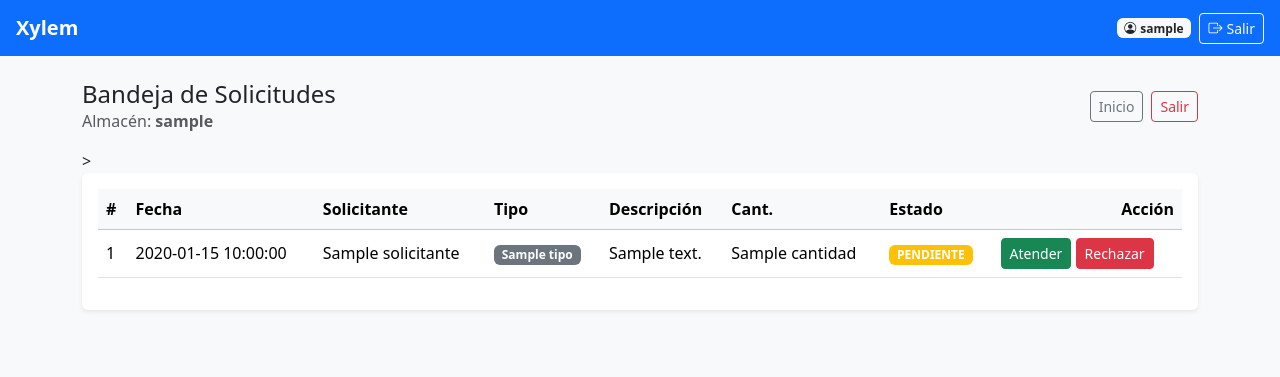
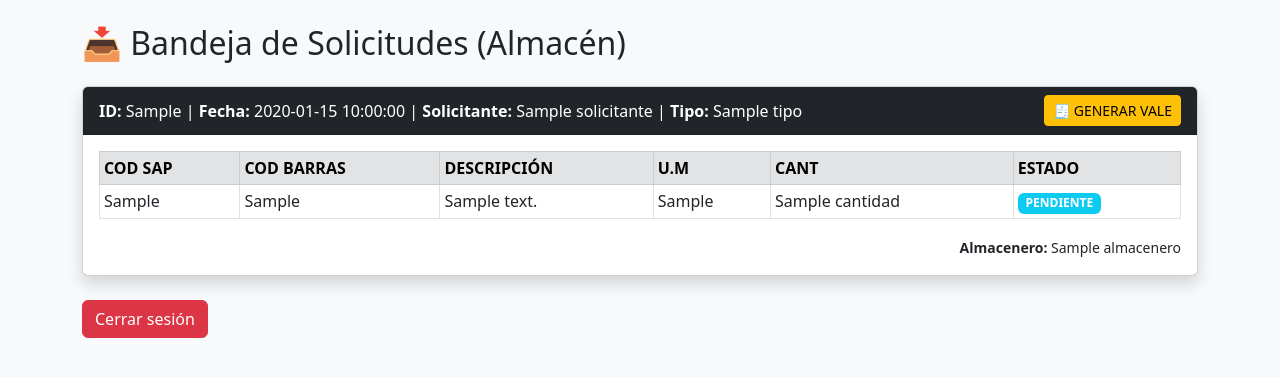
Before and after one commit to Edwin43-star/solicitudes-almacen-xylem, a Flask app: template templates/bandeja.html in a window 1280 px wide. Shown: the top 377 px of the page. Run offline with Flask 3, Linux system fonts and the light colour scheme; the visitor is signed in with stand-in values (Sample User, id 1); the template is opened without the code that fills it: most values are stand-ins (such as "Sample title", 1, 10 or a date in 2020); parts of the project's set-up code (start-up, migrations or seed data) failed here and were passed over.

Commit message:
Add files via upload

```diff
--- a/templates/bandeja.html
+++ b/templates/bandeja.html
@@ -1,90 +1,70 @@
-{% extends "base.html" %}
-{% block content %}
+<!DOCTYPE html>
+<html lang="es">
+<head>
+  <meta charset="UTF-8">
+  <title>Bandeja - Solicitudes</title>
+  <link href="https://cdn.jsdelivr.net/npm/bootstrap@5.3.0/dist/css/bootstrap.min.css" rel="stylesheet">
+</head>
 
-<div class="d-flex align-items-center justify-content-between mb-3">
+<body class="bg-light">
+
+<div class="container py-4">
+  <h2 class="mb-4">📥 Bandeja de Solicitudes (Almacén)</h2>
+
+  {% for sol in solicitudes %}
+    <div class="card shadow mb-4">
+      <div class="card-header bg-dark text-white">
+        <div class="d-flex justify-content-between align-items-center">
           <div>
-    <h4 class="mb-0">Bandeja de Solicitudes</h4>
-    <div class="text-muted">Almacén: <b>{{ session.get("usuario","") }}</b></div>
+            <strong>ID:</strong> {{ sol.id_solicitud }} |
+            <strong>Fecha:</strong> {{ sol.fecha }} |
+            <strong>Solicitante:</strong> {{ sol.solicitante }} |
+            <strong>Tipo:</strong> {{ sol.tipo }}
           </div>
 
-  <div class="d-flex gap-2">
-    <a class="btn btn-outline-secondary btn-sm" href="{{ url_for('inicio') }}">
-      Inicio
-    </a>
-    <a class="btn btn-outline-danger btn-sm" href="{{ url_for('logout') }}">
-      Salir
-    </a>
+          <form action="/generar_vale/{{ sol.id_solicitud }}" method="POST">
+            <button class="btn btn-warning btn-sm">
+              🧾 GENERAR VALE
+            </button>
+          </form>
         </div>
-</div>>
+      </div>
 
-{% if error %}
-  <div class="alert alert-danger">{{ error }}</div>
-{% endif %}
-
-<div class="card shadow-sm border-0">
       <div class="card-body">
-
-    <div class="table-responsive">
-      <table class="table table-hover align-middle">
-        <thead class="table-light">
+        <table class="table table-bordered table-sm">
+          <thead class="table-secondary">
             <tr>
-            <th>#</th>
-            <th>Fecha</th>
-            <th>Solicitante</th>
-            <th>Tipo</th>
-            <th>Descripción</th>
-            <th>Cant.</th>
-            <th>Estado</th>
-            <th class="text-end">Acción</th>
+              <th>COD SAP</th>
+              <th>COD BARRAS</th>
+              <th>DESCRIPCIÓN</th>
+              <th>U.M</th>
+              <th>CANT</th>
+              <th>ESTADO</th>
             </tr>
           </thead>
           <tbody>
-{% if solicitudes %}
-    {% for s in solicitudes %}
+            {% for it in sol.items %}
             <tr>
-        <td>{{ loop.index }}</td>
-        <td>{{ s.fecha }}</td>
-        <td>{{ s.solicitante }}</td>
-        <td><span class="badge bg-secondary">{{ s.tipo }}</span></td>
-        <td>{{ s.descripcion }}</td>
-        <td>{{ s.cantidad }}</td>
-        <td>
-            <span class="badge
-                {% if s.estado == 'PENDIENTE' %}bg-warning
-                {% elif s.estado == 'ATENDIDO' %}bg-success
-                {% else %}bg-danger{% endif %}">
-                {{ s.estado }}
-            </span>
-        </td>
-        <td>
-            {% if s.estado == "PENDIENTE" %}
-            <form method="post" action="/actualizar_estado" style="display:inline">
-                <input type="hidden" name="fila" value="{{ s.fila }}">
-                <input type="hidden" name="estado" value="ATENDIDO">
-                <button class="btn btn-sm btn-success">Atender</button>
-            </form>
-
-            <form method="post" action="/actualizar_estado" style="display:inline">
-                <input type="hidden" name="fila" value="{{ s.fila }}">
-                <input type="hidden" name="estado" value="RECHAZADO">
-                <button class="btn btn-sm btn-danger">Rechazar</button>
-            </form>
-            {% else %}
-                —
-            {% endif %}
-        </td>
+              <td>{{ it.codigo_sap }}</td>
+              <td>{{ it.codigo_barras }}</td>
+              <td>{{ it.descripcion }}</td>
+              <td>{{ it.um }}</td>
+              <td>{{ it.cantidad }}</td>
+              <td><span class="badge bg-info">{{ it.estado }}</span></td>
             </tr>
             {% endfor %}
-{% else %}
-    <tr>
-        <td colspan="8">No hay solicitudes.</td>
-    </tr>
-{% endif %}
           </tbody>
         </table>
+
+        <div class="text-end">
+          <small><strong>Almacenero:</strong> {{ sol.almacenero }}</small>
+        </div>
+      </div>
+    </div>
+  {% endfor %}
+
+  <a href="/logout" class="btn btn-danger">Cerrar sesión</a>
 </div>
 
-  </div>
-</div>
-
-{% endblock %}
+</body>
+</html>
```
Also changed, not shown: templates/vale.html (added, +24 -0 lines). Lines whose indentation alone changed are shown as unchanged.
